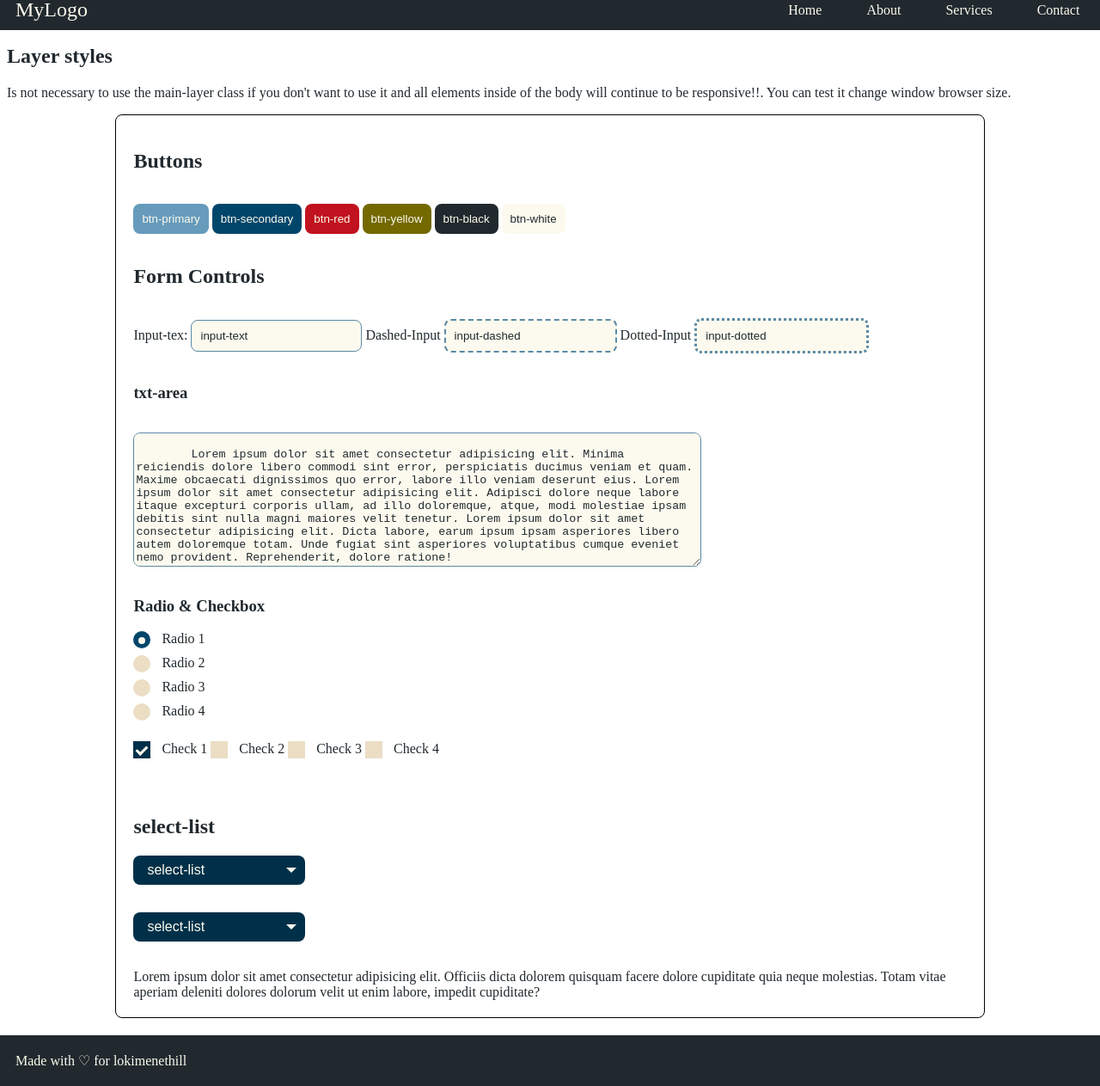
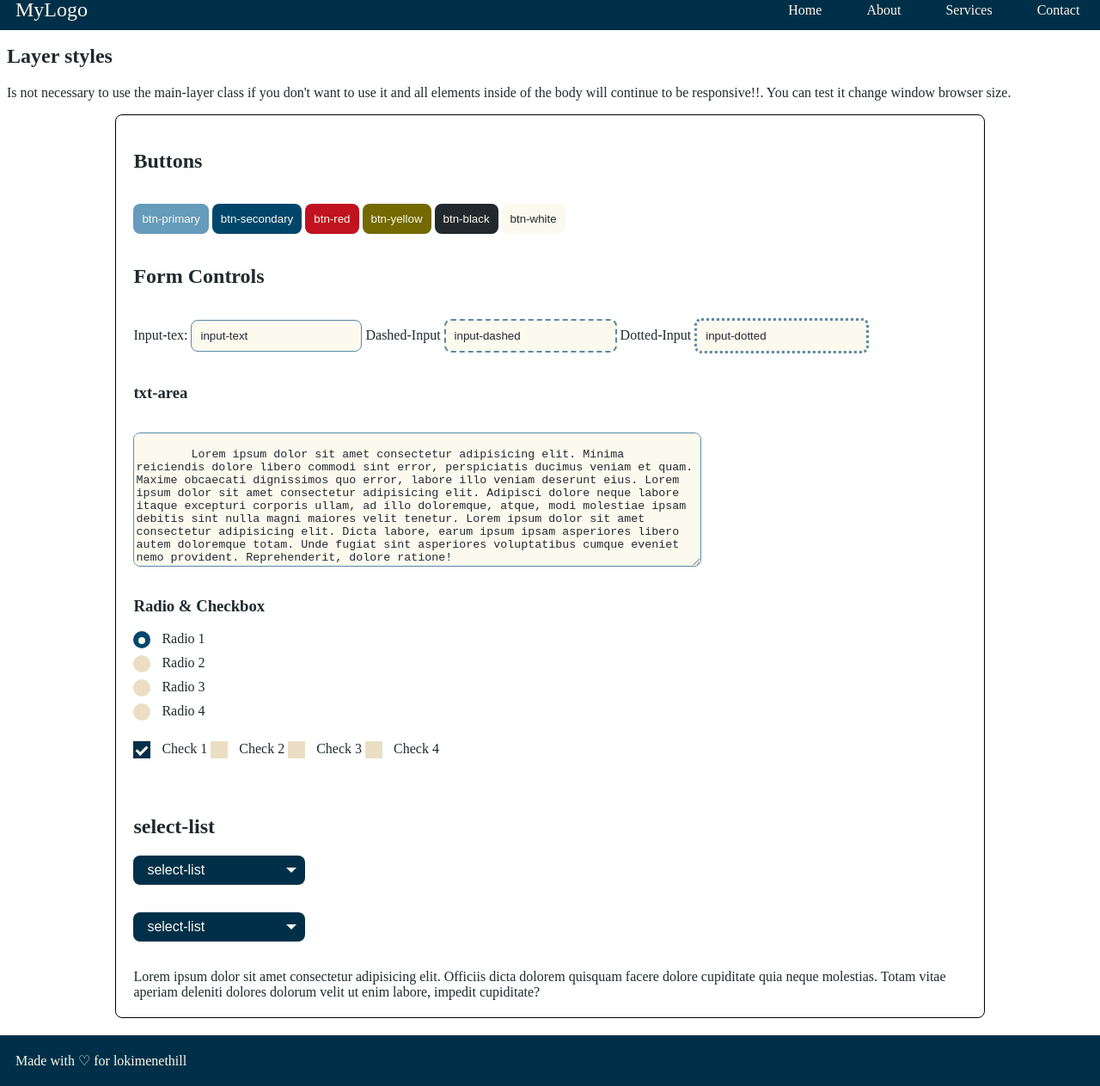
Before and after one commit to lokimenethill/SimpleCSSLibrary, a plain HTML site: page index.html in a window 1280 px wide. Shown: the whole page at 86% size. Drawn offline with Linux system fonts and the light colour scheme.

Commit message:
fix-colors-and-radius-nav-footer

```diff
--- a/mainSCL.css
+++ b/mainSCL.css
@@ -437,7 +437,7 @@
   display: flex;
   justify-content: space-between;
   align-items: center;
-  background-color: var(--black-color);
+  background-color: var(--secondary-alt-color);
   padding: 10px 20px;
   position: fixed;
   width: 98dvw;
@@ -468,15 +468,16 @@
   text-decoration: none;
   padding: 8px 16px;
   transition: background-color 0.3s;
+  border-radius: var(--radius-controls);
 }
 
 .nav-links a:hover {
   background-color: var(--secondary-color);
-  border-radius: 4px;
+  border-radius: var(--radius-controls);
 }
 
 .footer {
-  background-color: var(--black-color);
+  background-color: var(--secondary-alt-color);
   color: var(--white-color);
   padding: 20px;
   margin-bottom: -10px;
```
